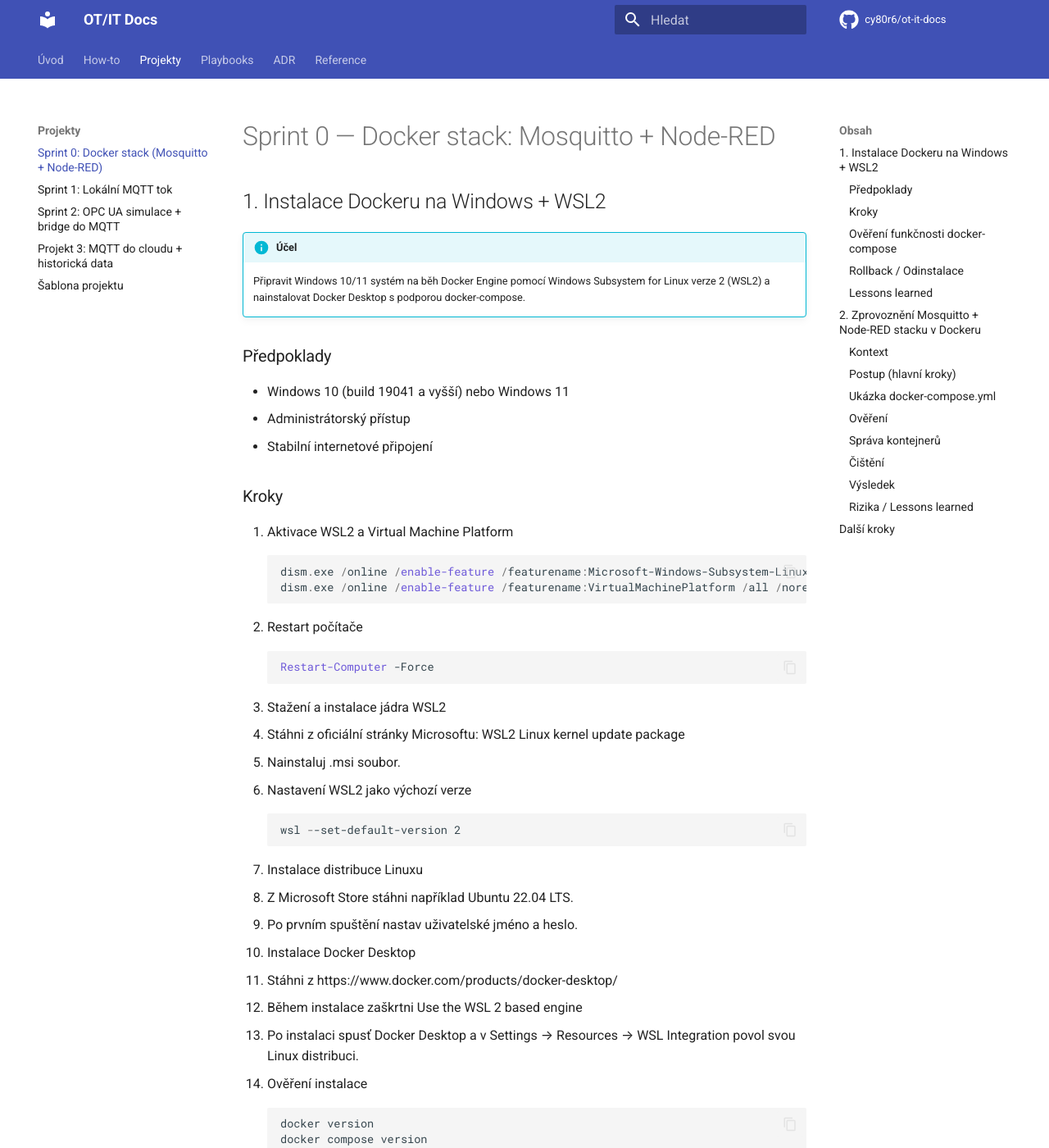
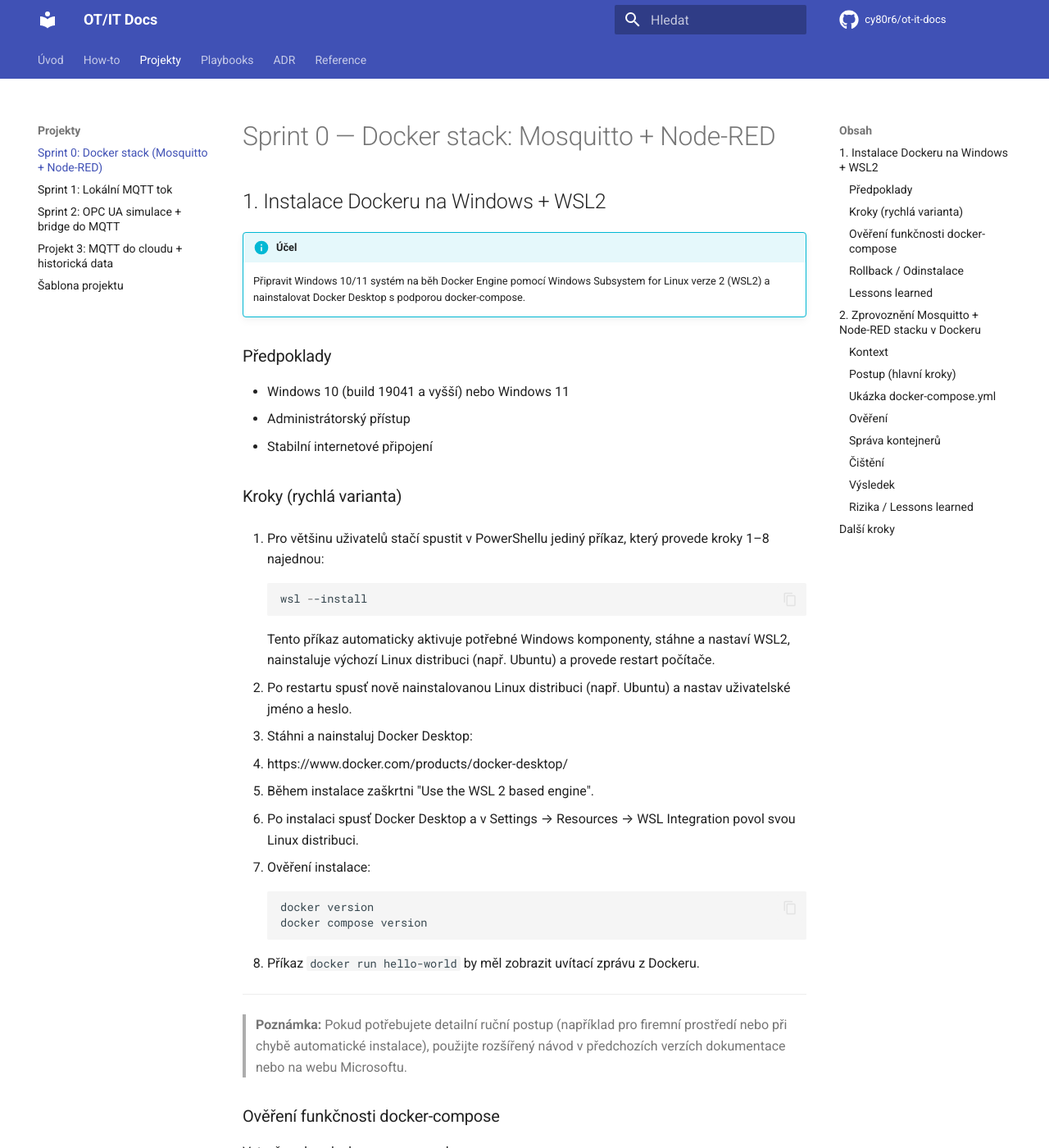
Before and after one commit to Cy80r6/ot-it-docs, an MkDocs documentation site: the page built from docs/projects/sprint-0-docker-stack.md, in a window 1280 px wide and 1400 px high. Shown: the whole window at 82% size. Built offline with MkDocs 1.6.1 and Material for MkDocs 9.7.7, drawn with Linux system fonts in a browser that asks for light colours; comment, search, counter and statistics services are not loaded; the version menu is left out.

Commit message:
uprava sprint0

````diff
--- a/docs/projects/sprint-0-docker-stack.md
+++ b/docs/projects/sprint-0-docker-stack.md
@@ -11,36 +11,31 @@
 - Administrátorský přístup
 - Stabilní internetové připojení
 
-### Kroky
-1. Aktivace WSL2 a Virtual Machine Platform
+
+### Kroky (rychlá varianta)
+1. Pro většinu uživatelů stačí spustit v PowerShellu jediný příkaz, který provede kroky 1–8 najednou:
    ```powershell
-   dism.exe /online /enable-feature /featurename:Microsoft-Windows-Subsystem-Linux /all /norestart
-   dism.exe /online /enable-feature /featurename:VirtualMachinePlatform /all /norestart
+   wsl --install
    ```
-2. Restart počítače
-   ```powershell
-   Restart-Computer -Force
-   ```
-3. Stažení a instalace jádra WSL2
-   - Stáhni z oficiální stránky Microsoftu: WSL2 Linux kernel update package
-   - Nainstaluj .msi soubor.
-4. Nastavení WSL2 jako výchozí verze
-   ```powershell
-   wsl --set-default-version 2
-   ```
-5. Instalace distribuce Linuxu
-   - Z Microsoft Store stáhni například Ubuntu 22.04 LTS.
-   - Po prvním spuštění nastav uživatelské jméno a heslo.
-6. Instalace Docker Desktop
-   - Stáhni z https://www.docker.com/products/docker-desktop/
-   - Během instalace zaškrtni Use the WSL 2 based engine
+   Tento příkaz automaticky aktivuje potřebné Windows komponenty, stáhne a nastaví WSL2, nainstaluje výchozí Linux distribuci (např. Ubuntu) a provede restart počítače.
+
+2. Po restartu spusť nově nainstalovanou Linux distribuci (např. Ubuntu) a nastav uživatelské jméno a heslo.
+
+3. Stáhni a nainstaluj Docker Desktop:
+   - https://www.docker.com/products/docker-desktop/
+   - Během instalace zaškrtni "Use the WSL 2 based engine".
    - Po instalaci spusť Docker Desktop a v Settings → Resources → WSL Integration povol svou Linux distribuci.
-7. Ověření instalace
+
+4. Ověření instalace:
    ```powershell
    docker version
    docker compose version
    ```
    - Příkaz `docker run hello-world` by měl zobrazit uvítací zprávu z Dockeru.
+
+---
+
+> **Poznámka:** Pokud potřebujete detailní ruční postup (například pro firemní prostředí nebo při chybě automatické instalace), použijte rozšířený návod v předchozích verzích dokumentace nebo na webu Microsoftu.
 
 ### Ověření funkčnosti docker-compose
 Vytvoř soubor docker-compose.yml:
````
